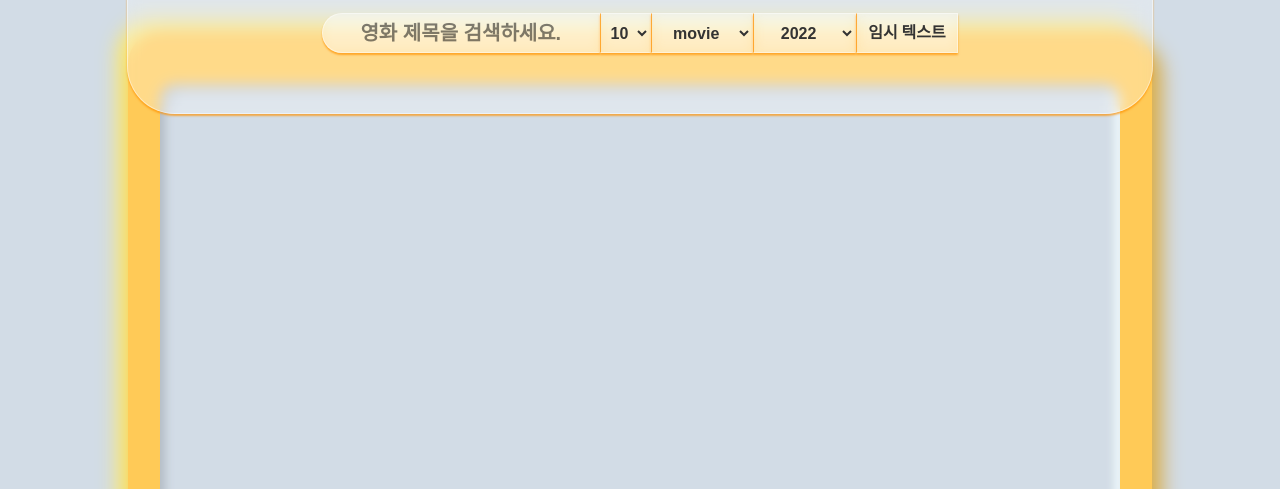
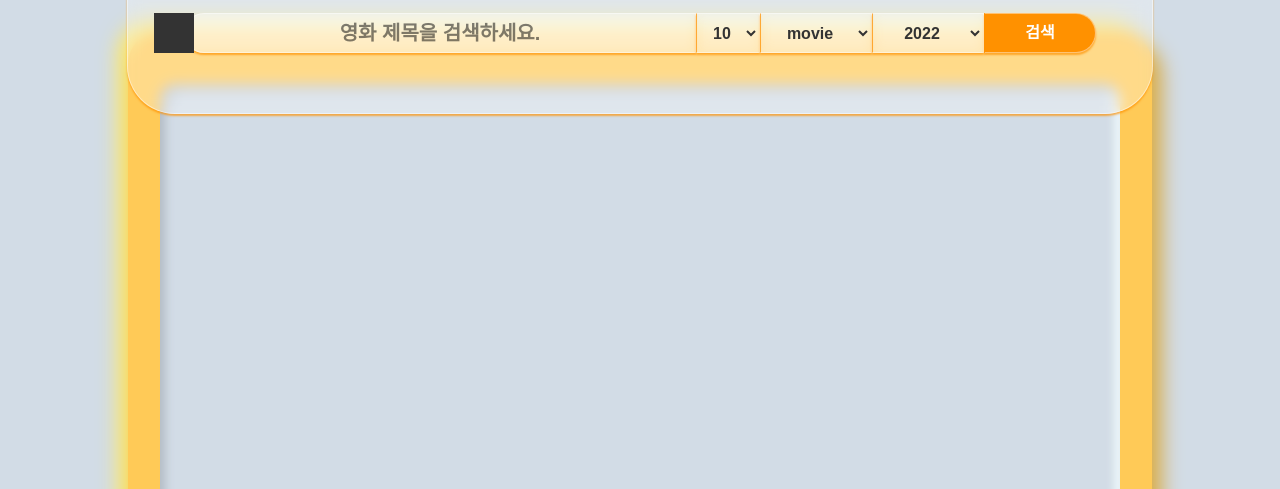
Before and after one commit to mineclover/M2-movieSearch, a website built with Parcel: page index.html in a window 1280 px wide. Shown: the top 489 px of the page. Built offline with nearby package versions, Linux system fonts and the light colour scheme; no server answers.

Commit message:
docs : readme update + html tag edit

```diff
--- a/module/headerBar.js
+++ b/module/headerBar.js
@@ -92,7 +92,7 @@ class SearchBar extends React.Component {
             return React.createElement('option',{class: 'item', value: `${num}` , alt : `${num}`},`${num}`)
           }),
         ),
-        React.createElement('label',{class: 'search-option-label', for:"search-count" , alt : `검색 결과 수`},'페이지 수')
+        React.createElement('div',{class: 'search-option-label', for:"search-count" , alt : `검색 결과 수`},'페이지 수')
 
 
       ]
@@ -120,7 +120,7 @@ class typeBar extends React.Component {
             return React.createElement('option',{class: 'item', value: `${name}` , alt : `${name}`},`${name}`)
           }),
         ),
-        React.createElement('label',{class: 'search-option-label', alt : `영화 타입`},'영화 타입')
+        React.createElement('div',{class: 'search-option-label', alt : `영화 타입`},'영화 타입')
 
 
       ]
@@ -161,7 +161,7 @@ class YearBar extends React.Component {
             return React.createElement('option',{class: 'item', value: `${name}` , alt : `${name}`},`${name}`)
           }),
         ),
-        React.createElement('label',{class: 'search-option-label', alt : `개봉연도 선택`},'개봉연도 선택')
+        React.createElement('div',{class: 'search-option-label', alt : `개봉연도 선택`},'개봉연도 선택')
 
 
       ]
@@ -182,12 +182,12 @@ class sumitButton extends React.Component {
           'div',
           {
 
-            class : "search-option"
+            class : "search-sumit"
 
           },
-          '임시 텍스트',
+          '검색',
         ),
-        React.createElement('label',{class: 'search-option-label', alt : `개봉연도 선택`},'개봉연도 선택')
+        React.createElement('div',{class: 'search-option-label', alt : `검색`},'검색')
 
 
       ]
--- a/scss/style.scss
+++ b/scss/style.scss
@@ -13,26 +13,12 @@
   --select-light: #f5b2b2;
   --select-shadow: #ce9196;
   --font-color: #333;
+  --world-width : 80%;
 
-  --world-width : 80%;
+  --search-layout : nowrap;
 }
 
-@media screen and (max-width:1000px) {
-  :root {
-    --border-color: rgba(255,255,255,0.2);
-    --bg-color: #d2dce6;
-    --inner-light: #e1ebf6;
-    --inner-shodow: #bdc6cf;
-    --outer-shadow: #b3bbc4;
-    --outer-light: #f2fdff;
 
-    //#223344
-    --select-light: #f5b2b2;
-    --select-shadow: #ce9196;
-    --font-color: #333;
-    --world-width : 100%;
-  }
-}
 
 body-root {
   width: 100%;
@@ -191,9 +177,12 @@ header.center-wrap-column {
   position: fixed;
   display: flex;
   flex-direction: row;
-
+  align-content: center;
+  margin: auto;
   top: -3em;
   width: var(--world-width);
+  flex-wrap: var(--search-layout);
+  row-gap: 1em;
 
   height: 160px;
   background-color: rgba(255, 255, 255, 0.30);
@@ -207,9 +196,26 @@ header.center-wrap-column {
   transition-property: transform, background-color, box-shadow;
 
   .search-box{
+    position: relative;
+    width: 50%;
+    &::before{
+      width: 40px;
+      height: 40px;
+      background-color: #333;
+      content: "";
+      position: absolute;
+      left: -30px;
+      z-index: 20;
+
+
+      font-weight: bold;
+    }
+
     .search-input{
       position: relative;
       width: 100%;
+
+
       height: 40px;
       display: flex;
       flex-direction: column;
@@ -242,13 +248,14 @@ header.center-wrap-column {
     }
 
 
+
   }
   .search-option-box{
     position: relative;
-    width: 10%;
+    width: 7em;
   }
   .search-option-box.page{
-    width: 5%;
+    width: 4em;
   }
 
   .search-option-box .search-option-label{
@@ -266,6 +273,36 @@ header.center-wrap-column {
 
   .search-option-box:hover .search-option-label{
     display: block;
+  }
+
+  .search-sumit{
+    position: relative;
+    width: 100%;
+    height: 40px;
+    color : #fff;
+    display: flex;
+    flex-direction: row;
+    justify-content: center;
+    align-items: center;
+    align-content: center;
+    box-sizing: border-box;
+    border-radius: 0 2em 2em 0;
+    padding: 0.2em;
+    font-size: 16px;
+    text-align: center;
+    font-weight: bold;
+
+    background-color: rgba(255, 145, 0, 1);
+    backdrop-filter: blur(6.4px);
+    -webkit-backdrop-filter: blur(3px);
+    border: 1px solid rgba(255, 255, 255, 0.45);
+    border-left: 1px solid rgba(255, 145, 0, 0.7);
+    box-shadow: 0 2px 2px rgba(255, 145, 0, 0.7);
+    transition-duration: 1s;
+    transition-property: transform, background-color, box-shadow;
+  }
+  .search-count:focus{
+    border: 1px solid rgba(255, 145, 0, 0.7);
   }
 
   .search-option{
@@ -559,3 +596,30 @@ circle {
     stroke-dashoffset: -124px
   }
 }
+
+@media screen and (max-width:1000px) {
+  :root {
+    --border-color: rgba(255,255,255,0.2);
+    --bg-color: #d2dce6;
+    --inner-light: #e1ebf6;
+    --inner-shodow: #bdc6cf;
+    --outer-shadow: #b3bbc4;
+    --outer-light: #f2fdff;
+
+    //#223344
+    --select-light: #f5b2b2;
+    --select-shadow: #ce9196;
+    --font-color: #333;
+    --world-width : 100%;
+
+    --search-layout : wrap;
+    header.center-wrap-column {
+      column-gap: 1em;
+        row-gap: 1em;
+      .search-input,.search-option,.search-sumit {
+        border-radius: 20px 20px 20px 20px;
+      }
+    }
+  }
+
+}
```
Also changed, not shown: README.md, css/style.css.
